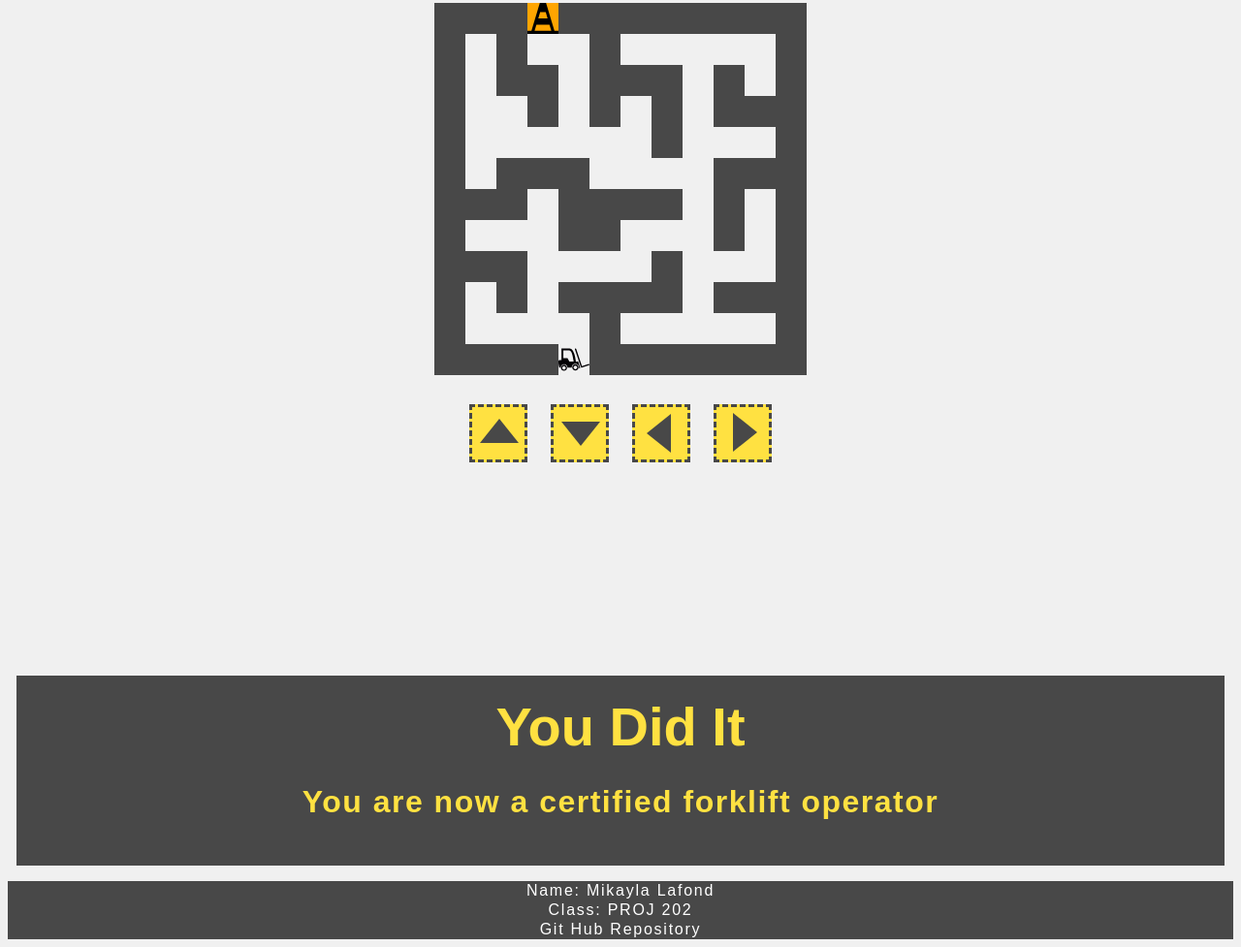
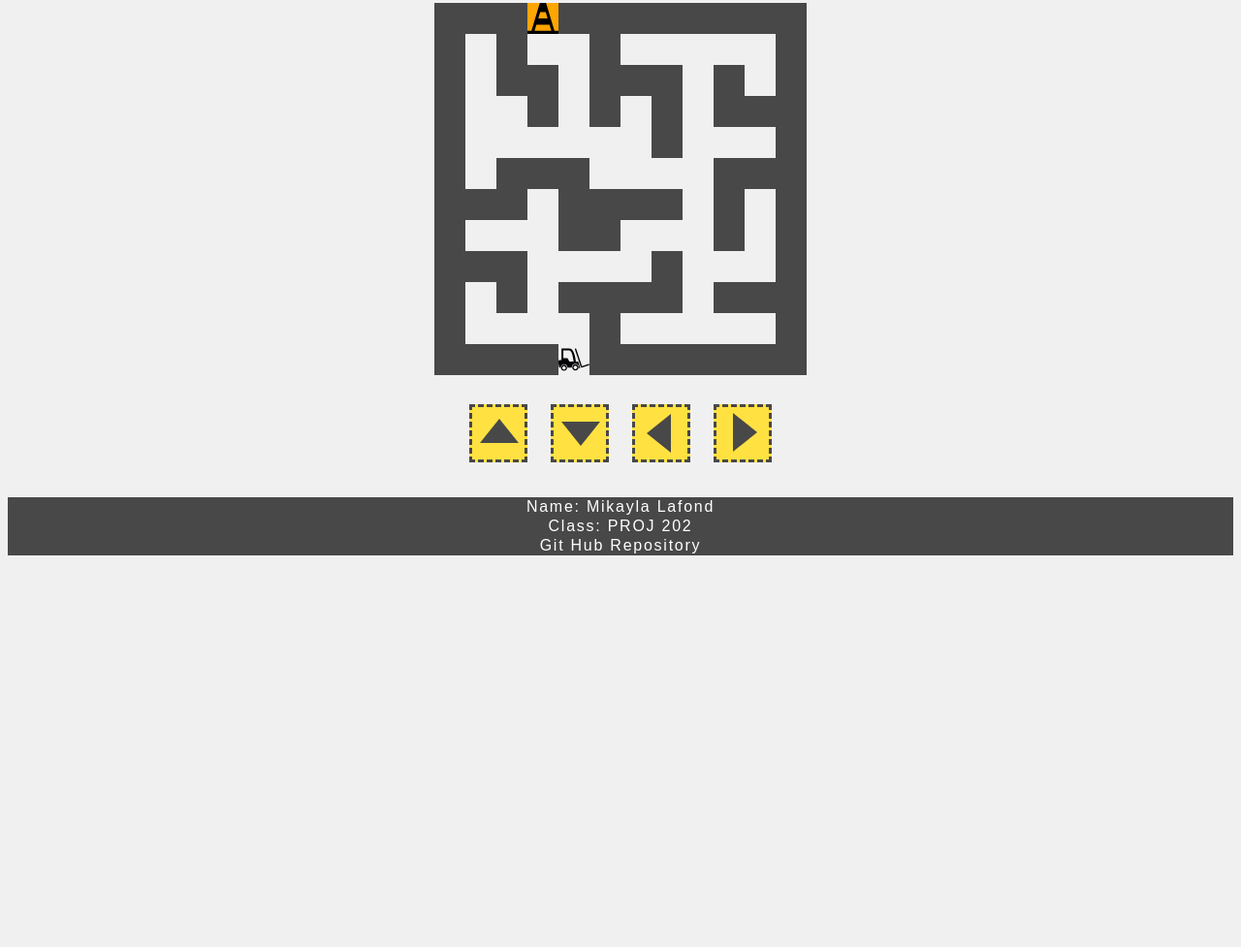
Before and after one commit to mikaylamarissa/PROJ-202-MAZE-GAME, a plain HTML site: page mazeGame.html in a window 1280 px wide. Shown: the part 190-1167 px from the top of the page at 97% size. After the commit the page ends 800 px from the top, so only its background shows below. Drawn offline with Linux system fonts and the light colour scheme; a web font is replaced by a local one.

Commit message:
Got rid of this sucesss message

```diff
--- a/mazeGame.html
+++ b/mazeGame.html
@@ -43,10 +43,6 @@
             </div>
         </div>
     </section>
-    <div id="congrats" class="sucess">
-        <h1>You Did It</h1>
-            <h2>You are now a certified forklift operator</h2>
-    </div>
     <footer>
         <p>Name: Mikayla Lafond<br>
             Class: PROJ 202</p>
```
